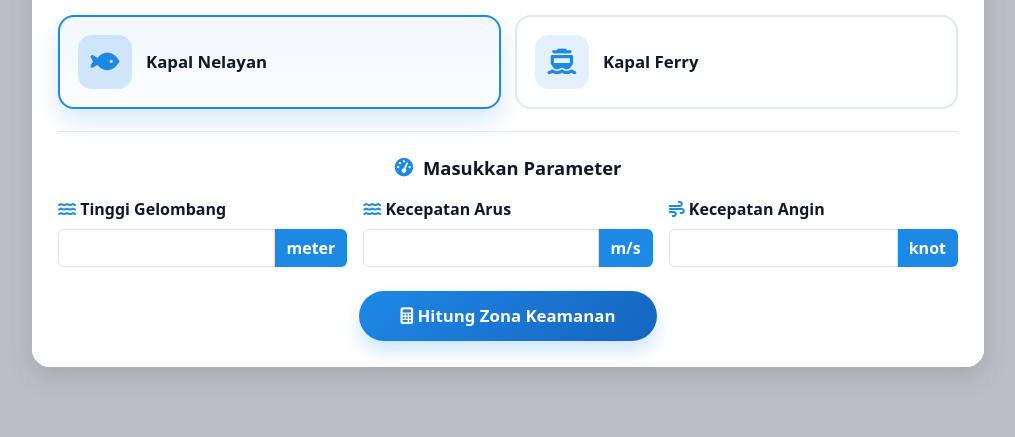
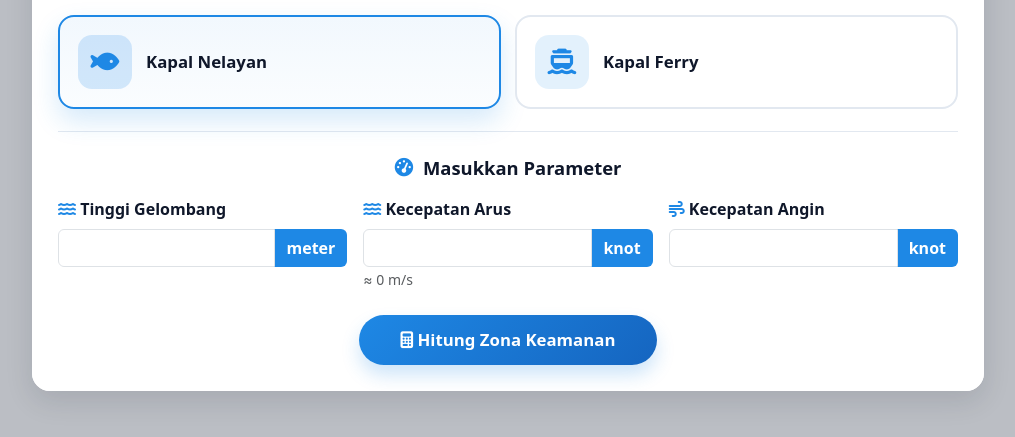
Before and after one commit to ernzsaputra-2023-glitch/zona-aman-berlayar, a Flask app: page /dashboard in a window 1280 px wide. Shown: the part 338-775 px from the top of the page, without its empty margins (132-1147 px from the left). Run offline with Flask 3, Linux system fonts and the light colour scheme.

Commit message:
Update index.html KONVERSI

```diff
--- a/templates/index.html
+++ b/templates/index.html
@@ -79,8 +79,9 @@
               </label>
               <div class="input-group">
                 <input type="number" class="form-control" id="kecepatan_arus" step="0.01" min="0" required />
-                <span class="input-group-text">m/s</span>
+                <span class="input-group-text">knot</span>
               </div>
+              <small class="text-muted" id="arusKonversi">&asymp; 0 m/s</small>
             </div>
             <div class="col-md-4">
               <label for="kecepatan_angin" class="form-label">
@@ -141,7 +142,8 @@
     (<span id="kategoriGelombang" class="fw-bold"></span>)
   </li>
   <li>
-    Kecepatan Arus: <span id="inputArus"></span> m/s
+    Kecepatan Arus: <span id="inputArus"></span> knot
+    (= <span id="inputArusMs"></span> m/s)
     (<span id="kategoriArus" class="fw-bold"></span>)
   </li>
   <li>
@@ -168,6 +170,9 @@
   </div>
   <script src="https://cdn.jsdelivr.net/npm/bootstrap@5.3.0/dist/js/bootstrap.bundle.min.js"></script>
   <script>
+  // 1 knot = 0.514444 m/s
+  const KNOT_TO_MS = 0.514444;
+
   // klik pilihan kapal
   document.querySelectorAll('.ship-option').forEach(o =>
     o.addEventListener('click', function () {
@@ -176,6 +181,18 @@
       this.querySelector('input[type="radio"]').checked = true;
     })
   );
+
+  // konversi knot -> m/s (tampil live di bawah input arus)
+  const inputArusEl = document.getElementById('kecepatan_arus');
+  const arusKonversiEl = document.getElementById('arusKonversi');
+  inputArusEl.addEventListener('input', function () {
+    const knot = parseFloat(this.value);
+    if (isNaN(knot) || knot < 0) {
+      arusKonversiEl.textContent = '\u2248 0 m/s';
+    } else {
+      arusKonversiEl.textContent = '\u2248 ' + (knot * KNOT_TO_MS).toFixed(3) + ' m/s';
+    }
+  });
 
   // ambil kategori terbesar dari fuzzifikasi
   function getKategoriTerbesar(obj) {
@@ -245,15 +262,16 @@
       // Input detail angka
       document.getElementById('inputJenisKapal').textContent = d.jenis_kapal;
       document.getElementById('inputGelombang').textContent = d.tinggi_gelombang;
-      document.getElementById('inputArus').textContent = d.kecepatan_arus;
+      document.getElementById('inputArus').textContent = d.kecepatan_arus_knot;
+      document.getElementById('inputArusMs').textContent = d.kecepatan_arus.toFixed(3);
       document.getElementById('inputAngin').textContent = d.kecepatan_angin;
 
-      // ✅ Status di Informasi Perhitungan (warna ikut)
+      // Status di Informasi Perhitungan (warna ikut)
       const st = document.getElementById('detailStatus');
       st.textContent = d.kategori;
       st.className = 'fw-bold text-' + d.warna;
 
-      // ✅ KATEGORI PARAMETER (berdasarkan membership terbesar)
+      // KATEGORI PARAMETER (berdasarkan membership terbesar)
       const kg = getKategoriTerbesar(d.fuzzifikasi.gelombang);
       const ka = getKategoriTerbesar(d.fuzzifikasi.arus);
       const kw = getKategoriTerbesar(d.fuzzifikasi.angin);
@@ -312,6 +330,7 @@
     document.querySelector('.hero:first-child').style.display = 'block';
     document.querySelectorAll('.ship-option').forEach(o => o.classList.remove('active'));
     document.getElementById('option-nelayan').classList.add('active');
+    document.getElementById('arusKonversi').textContent = '\u2248 0 m/s';
     window.scrollTo({ top: 0, behavior: 'smooth' });
   }
 </script>
```
